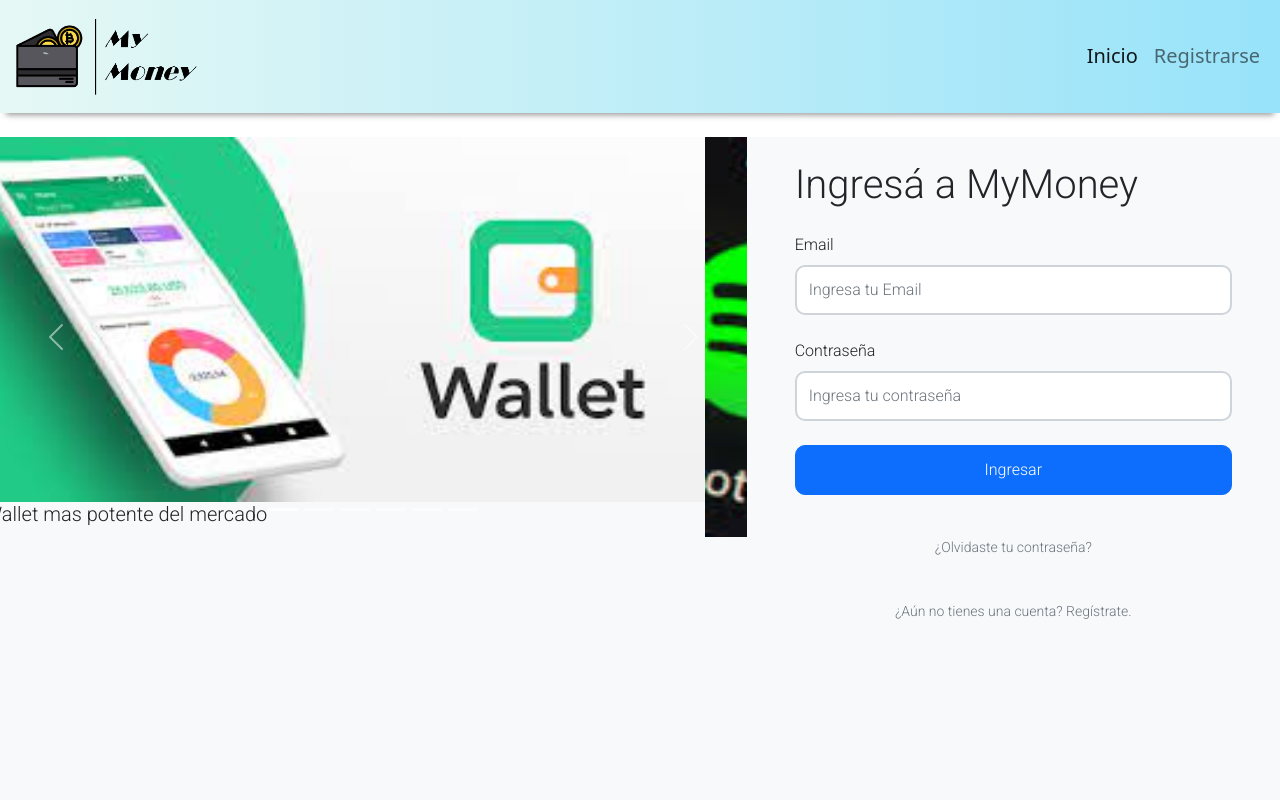
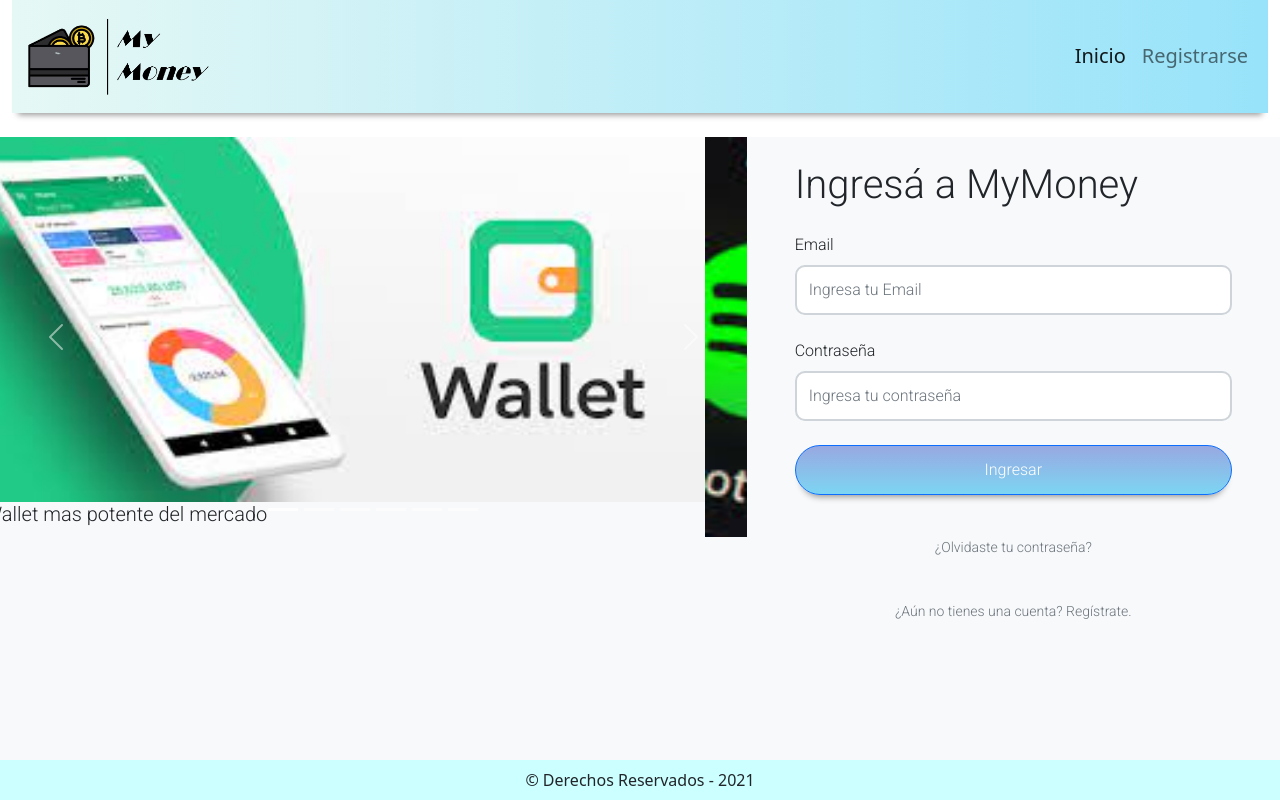
Before and after one commit to classroomMisiones/Proyecto-FS-Misiones-Grupo-1, an Angular app: page / in a window 1280 px wide. Shown: the top 800 px of the page. Built offline with nearby package versions, Linux system fonts and the light colour scheme.

Commit message:
cambios es colores y sombras

```diff
--- a/src/app/Inicio/modulo-pesos/modulo-pesos.component.css
+++ b/src/app/Inicio/modulo-pesos/modulo-pesos.component.css
@@ -0,0 +1,25 @@
+.box-sombra {
+    -webkit-box-shadow: 0 8px 6px -6px #999;
+    -moz-box-shadow: 0 8px 6px -6px #999;
+    box-shadow: 0 8px 6px -6px #999;
+}
+
+.gradiente {
+    background: #5ee7df;
+
+    /* Chrome 10-25, Safari 5.1-6 */
+    background: -webkit-linear-gradient(to top, rgba(94, 231, 223, 0.7), rgba(180, 144, 202, 0.7));
+
+    /* W3C, IE 10+/ Edge, Firefox 16+, Chrome 26+, Opera 12+, Safari 7+ */
+    background: linear-gradient(to top, rgba(94, 231, 223, 0.7), rgba(255, 255, 255, 0.7))
+  }
+  .gradiente-btn {
+  /* fallback for old browsers */
+  background: #48c6ef;
+
+  /* Chrome 10-25, Safari 5.1-6 */
+  background: -webkit-linear-gradient(to top, rgba(72, 198, 239, 0.7), rgba(111, 134, 214, 0.7));
+
+  /* W3C, IE 10+/ Edge, Firefox 16+, Chrome 26+, Opera 12+, Safari 7+ */
+  background: linear-gradient(to top, rgba(72, 198, 239, 0.7), rgba(111, 134, 214, 0.7))
+}
--- a/src/app/Inicio/modulo-pesos/modulo-pesos.component.html
+++ b/src/app/Inicio/modulo-pesos/modulo-pesos.component.html
@@ -1,44 +1,43 @@
-<div class="p-5 bg-light " >
-<section class="  container col-12  overflow-hidden " style="min-width: 425px; ">
+<!-- <div class="p-5 bg-light " > -->
+<section class="  container col-12  overflow-hidden" style="min-width: 425px; ">
         <div class="row row-cols-2">
             <div class=" col-12 col-lg-6 mb-3">
-                <div class=" form-control bg-primary text-white text-center d-flex align-items-center justify-content-between">
+                <div class="gradiente form-control bg-primary text-white text-center d-flex align-items-center justify-content-center">
                         <div class="pl-2"></div>
                         <h3>Dinero Disponible</h3>
-                        <a href="#" class="text-white">CVU</a>
                 </div>
-                <div class="border border-dark form-control   p-4" style="background-color: #ccffff;">
-                    <div class="container bg-light border-dark border m-1 p-0">
+                <div class="box-sombra border border-dark form-control   p-4" style="background-color: #ccffff;">
+                    <div class="box-sombra container bg-light border-dark border m-1 p-0">
                         <div class="p-3 col-1">
                             <label>$1000</label>
                         </div>
                     </div>
                 </div>
-                <div class="mt-2" >
-                    <button class="btn btn-primary rounded-pill" [routerLink]="['/transferirpesos']">Transferir Dinero</button>
+                <div class="mt-2 " >
+                    <button class=" gradiente-btn btn btn-primary rounded-pill box-sombra" [routerLink]="['/transferirpesos']">Transferir Dinero</button>
                 </div>
 
             </div>
-            <div class="col-12 col-lg-6">
-                <div class="border  form-control bg-primary text-center text-white">
+            <div class="box-sombra col-12 col-lg-6">
+                <div class="gradiente border  form-control bg-primary text-center text-white">
                         <h3>Tus Actividades</h3>
                 </div>
-                <div class="border border-dark form-control " style="background-color: #ccffff;">
+                <div class="box-sombra border border-dark form-control p-4 " style="background-color: #ccffff;">
                         <div class="col-12 mb-3 p-2">
-                            <input class="form-control rounded-pill" type="text" placeholder="Buscar...">
+                            <input class="box-sombra form-control rounded-pill" type="text" placeholder="Buscar...">
                         </div>
-                        <div class=" border border-dark form-control d-flex text-center border align-items-center p-0">
+                        <div class=" box-sombra border border-dark form-control d-flex text-center align-items-center p-0">
                             <div class="col-3 p-3">
                                 <img  src="" alt="Bitcoin">
                             </div>
-                            <div class=" col-6">
+                            <div class=" col-6 ">
                                 <p class="m-0">Comptraste Bitcon por</p>
                             </div>
                             <div class="col-3">
                                 <label for="">$30</label>
                             </div>
                         </div>
-                        <div class=" border border-dark form-control d-flex text-center border align-items-center p-0">
+                        <div class="box-sombra border border-dark form-control d-flex text-center border align-items-center p-0">
                             <div class="col-3 p-3">
                                 <img  src="" alt="Bitcoin">
                             </div>
@@ -54,4 +53,4 @@
             </div>
         </div>
 </section>
-</div>
+<!-- </div> -->
--- a/src/app/inicioCriptomeda/inicio-cripto/inicio-cripto.component.css
+++ b/src/app/inicioCriptomeda/inicio-cripto/inicio-cripto.component.css
@@ -0,0 +1,25 @@
+.box-sombra {
+    -webkit-box-shadow: 0 8px 6px -6px #999;
+    -moz-box-shadow: 0 8px 6px -6px #999;
+    box-shadow: 0 8px 6px -6px #999;
+}
+
+.gradiente {
+    background: #5ee7df;
+
+    /* Chrome 10-25, Safari 5.1-6 */
+    background: -webkit-linear-gradient(to top, rgba(94, 231, 223, 0.7), rgba(180, 144, 202, 0.7));
+
+    /* W3C, IE 10+/ Edge, Firefox 16+, Chrome 26+, Opera 12+, Safari 7+ */
+    background: linear-gradient(to top, rgba(94, 231, 223, 0.7), rgba(255, 255, 255, 0.7))
+  }
+  .gradiente-btn {
+  /* fallback for old browsers */
+  background: #48c6ef;
+
+  /* Chrome 10-25, Safari 5.1-6 */
+  background: -webkit-linear-gradient(to top, rgba(72, 198, 239, 0.7), rgba(111, 134, 214, 0.7));
+
+  /* W3C, IE 10+/ Edge, Firefox 16+, Chrome 26+, Opera 12+, Safari 7+ */
+  background: linear-gradient(to top, rgba(72, 198, 239, 0.7), rgba(111, 134, 214, 0.7))
+}
--- a/src/app/inicioCriptomeda/inicio-cripto/inicio-cripto.component.html
+++ b/src/app/inicioCriptomeda/inicio-cripto/inicio-cripto.component.html
@@ -1,49 +1,45 @@
-<div class="p-5 bg-light " >
-<section class="container col-12  overflow-hidden " style="min-width: 425px; ">
+<section class="  container col-12  overflow-hidden" style="min-width: 425px; ">
     <div class="row row-cols-2">
-        <div class="col-12 col-lg-6 mb-3" >
-            <div class="text-center d-flex align-items-center justify-content-between">
+        <div class=" col-12 col-lg-6 mb-3">
+            <div class="gradiente form-control bg-primary text-white text-center d-flex align-items-center justify-content-center">
                     <div class="pl-2"></div>
                     <h3>Saldo en Criptomoneda</h3>
-                    <div class="pl-2"></div>
             </div>
-            <div class="container">
-                <div class="border  p-4" >
-                <div class="container border m-1 p-0">
+            <div class="box-sombra border border-dark form-control   p-4" style="background-color: #ccffff;">
+                <div class="box-sombra container bg-light border-dark border m-1 p-0">
                     <div class="p-3 col-1">
                         <label>0,00000032</label>
                     </div>
                 </div>
             </div>
+
             <div class="mt-2">
-                <button class="btn btn-primary rounded-pill" [routerLink]="['/comprarcripto']">Comprar</button>
-                <button class="btn btn-primary rounded-pill" [routerLink]="['/vendercripto']">Vender</button>
-                <button class="btn btn-primary rounded-pill">Comision</button>
-            </div>
+                <button class="gradiente-btn btn btn-primary rounded-pill box-sombra" [routerLink]="['/comprarcripto']">Comprar</button>
+                <button class="gradiente-btn btn btn-primary rounded-pill box-sombra" [routerLink]="['/vendercripto']">Vender</button>
+                <button class="gradiente-btn btn btn-primary rounded-pill box-sombra">Comision</button>
             </div>
 
-
         </div>
-        <div class="col-12 col-lg-6">
-            <div class="text-center">
+        <div class="box-sombra col-12 col-lg-6">
+            <div class="gradiente border  form-control bg-primary text-center text-white">
                     <h3>Tus Actividades</h3>
             </div>
-            <div class="border">
+            <div class="box-sombra border border-dark form-control p-4 " style="background-color: #ccffff;">
                     <div class="col-12 mb-3 p-2">
-                        <input class="form-control rounded-pill" type="text" placeholder="Buscar...">
+                        <input class="box-sombra form-control rounded-pill" type="text" placeholder="Buscar...">
                     </div>
-                    <div class="d-flex text-center border align-items-center p-0">
+                    <div class=" box-sombra border border-dark form-control d-flex text-center align-items-center p-0">
                         <div class="col-3 p-3">
                             <img  src="" alt="Bitcoin">
                         </div>
-                        <div class="col-6">
+                        <div class=" col-6 ">
                             <p class="m-0">Comptraste Bitcon por</p>
                         </div>
                         <div class="col-3">
                             <label for="">$30</label>
                         </div>
                     </div>
-                    <div class="d-flex text-center border align-items-center p-0">
+                    <div class="box-sombra border border-dark form-control d-flex text-center border align-items-center p-0">
                         <div class="col-3 p-3">
                             <img  src="" alt="Bitcoin">
                         </div>
@@ -59,4 +55,3 @@
         </div>
     </div>
 </section>
-</div>
--- a/src/app/navbarFooter/footer/footer.component.html
+++ b/src/app/navbarFooter/footer/footer.component.html
@@ -1,4 +1,4 @@
-<div class="container-fluid-md ">
+<div class="container-fluid-md  fixed-bottom">
     <nav class="navbar-expand-sm mt-5 p-2 navbar-light" style="background-color: #ccffff;">
       <div class=" navbar-nav justify-content-center ">
                 &copy; Derechos Reservados - 2021
--- a/src/app/navbarFooter/navbar/navbar.component.html
+++ b/src/app/navbarFooter/navbar/navbar.component.html
@@ -1,12 +1,14 @@
-<div class="container-fluid-md">
+<div class="container-fluid">
   <nav class=" gradient-custom navbar-expand-sm  navbar-expand-lg navbar navbar-light justify-content-star p2 mb-4" style="background-color: #ccffff;">
     <div class="container-fluid ">
+      <div class=" min-vw-auto">
         <a *ngIf="misaldo"  routerLink="modulopesos">
         <img class="navbar-brand w-25" src="../../../assets/logoMyMoney_png.png" alt="">
         </a>
         <a *ngIf="inicio"  routerLink="/">
         <img class="navbar-brand w-25" src="../../../assets/logoMyMoney_png.png" alt="">
         </a>
+      </div>
 
       <button class="navbar-toggler " type="button" data-bs-toggle="collapse" data-bs-target="#navbarNavAltMarkup" aria-controls="navbarNavAltMarkup" aria-expanded="false" aria-label="Toggle navigation">
         <span class="navbar-toggler-icon"></span>
--- a/src/app/usuario/login/login.component.css
+++ b/src/app/usuario/login/login.component.css
@@ -28,3 +28,31 @@
 .carousel-inner{
     height: 400px;
     }
+
+
+
+    .box-sombra {
+        -webkit-box-shadow: 0 8px 6px -6px #999;
+        -moz-box-shadow: 0 8px 6px -6px #999;
+        box-shadow: 0 8px 6px -6px #999;
+    }
+
+    .gradiente {
+        background: #5ee7df;
+
+        /* Chrome 10-25, Safari 5.1-6 */
+        background: -webkit-linear-gradient(to top, rgba(94, 231, 223, 0.7), rgba(180, 144, 202, 0.7));
+
+        /* W3C, IE 10+/ Edge, Firefox 16+, Chrome 26+, Opera 12+, Safari 7+ */
+        background: linear-gradient(to top, rgba(94, 231, 223, 0.7), rgba(255, 255, 255, 0.7))
+      }
+      .gradiente-btn {
+      /* fallback for old browsers */
+      background: #48c6ef;
+
+      /* Chrome 10-25, Safari 5.1-6 */
+      background: -webkit-linear-gradient(to top, rgba(72, 198, 239, 0.7), rgba(111, 134, 214, 0.7));
+
+      /* W3C, IE 10+/ Edge, Firefox 16+, Chrome 26+, Opera 12+, Safari 7+ */
+      background: linear-gradient(to top, rgba(72, 198, 239, 0.7), rgba(111, 134, 214, 0.7))
+    }
--- a/src/app/usuario/login/login.component.html
+++ b/src/app/usuario/login/login.component.html
@@ -62,7 +62,7 @@
                   <input type="password" class="form-control border-2" placeholder="Ingresa tu contraseña" required id="exampleInputPassword1">
                 </div>
 
-                <button type="submit" class="mb-4 btn btn-primary w-100" routerLink="modulopesos">Ingresar</button>
+                <button type="submit" class="mb-4 gradiente-btn btn btn-primary rounded-pill box-sombra w-100" routerLink="modulopesos">Ingresar</button>
 
                 <div class="text-center px-lg-5 pt-lg-3 pb-lg-4 p-4 ">
                     <a href="#" id="recuperarContraseña" class=" form-text  text-decoration-none mb-2" > ¿Olvidaste tu contraseña?</a>
--- a/src/app/usuario/registration-form/registration-form.component.css
+++ b/src/app/usuario/registration-form/registration-form.component.css
@@ -25,7 +25,31 @@
     background-position: center;
 
 }
+.box-sombra {
+    -webkit-box-shadow: 0 8px 6px -6px #999;
+    -moz-box-shadow: 0 8px 6px -6px #999;
+    box-shadow: 0 8px 6px -6px #999;
+}
 
+.gradiente {
+    background: #5ee7df;
+
+    /* Chrome 10-25, Safari 5.1-6 */
+    background: -webkit-linear-gradient(to top, rgba(94, 231, 223, 0.7), rgba(180, 144, 202, 0.7));
+
+    /* W3C, IE 10+/ Edge, Firefox 16+, Chrome 26+, Opera 12+, Safari 7+ */
+    background: linear-gradient(to top, rgba(94, 231, 223, 0.7), rgba(255, 255, 255, 0.7))
+  }
+  .gradiente-btn {
+  /* fallback for old browsers */
+  background: #48c6ef;
+
+  /* Chrome 10-25, Safari 5.1-6 */
+  background: -webkit-linear-gradient(to top, rgba(72, 198, 239, 0.7), rgba(111, 134, 214, 0.7));
+
+  /* W3C, IE 10+/ Edge, Firefox 16+, Chrome 26+, Opera 12+, Safari 7+ */
+  background: linear-gradient(to top, rgba(72, 198, 239, 0.7), rgba(111, 134, 214, 0.7))
+}
 
 
 
--- a/src/app/usuario/registration-form/registration-form.component.html
+++ b/src/app/usuario/registration-form/registration-form.component.html
@@ -91,7 +91,7 @@
 
         </div>
 
-        <button type="submit" class=" col-12 col-sm-12 col-lg-12 col-xl-12 mb-auto mb-4 btn btn-primary">Ingresar</button>
+        <button type="submit" class=" mb-4 gradiente-btn btn btn-primary rounded-pill box-sombra w-100 col-12 col-sm-12 col-lg-12 col-xl-12 mb-auto mb-4 btn btn-primary">Ingresar</button>
       </form>
 
         <div class="col-12 col-sm-12 col-lg-12 col-xl-12 text-center px-lg-5 pt-lg-3 pb-lg-3 p-4 ">
```
Also changed, not shown: src/app/navbarFooter/footer/footer.component.css (line endings or trailing spaces), src/app/navbarFooter/navbar/navbar.component.css (line endings or trailing spaces).
